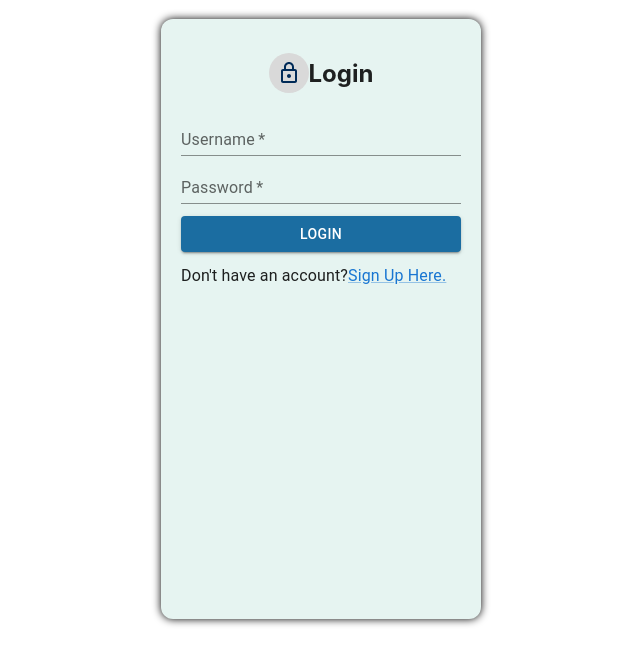
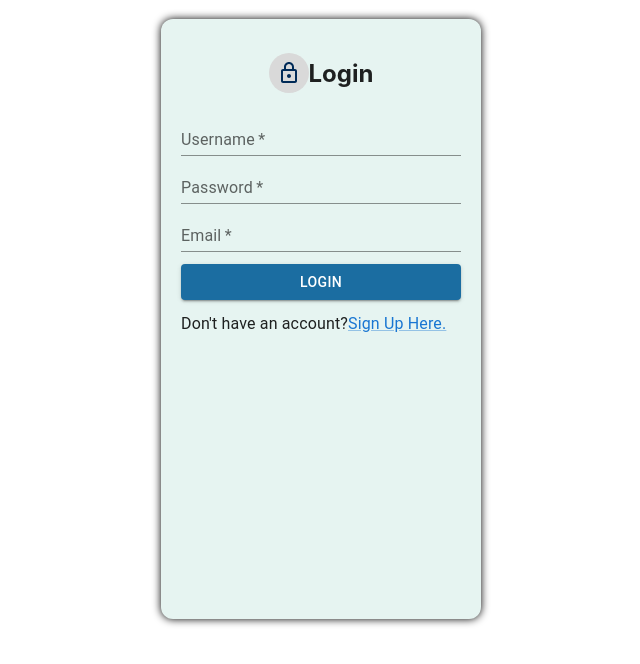
Before and after one commit to assassinki/frontend, a React (Create React App) app: page / in a window 1280 px wide. Shown: the top 664 px of the page, without its empty margins (319-959 px from the left). Built offline with nearby package versions, Linux system fonts and the light colour scheme.

Commit message:
feat: add email and password validation in frontend

```diff
--- a/src/view/signin.tsx
+++ b/src/view/signin.tsx
@@ -28,12 +28,13 @@ const Signin = () => {
 
   const [username, setUsername] = useState("");
   const [password, setPassword] = useState("");
+  const [email, setEmail] = useState("");
   const [error, setError] = useState("");
 
   const handleLogin = async (e: any) => {
     e.preventDefault();
 
-    if (!username || !password) {
+    if (!username || !password || !email) {
       setError("Fill the field");
       return;
     }
@@ -43,7 +44,9 @@ const Signin = () => {
       const res = await axios.post("http://localhost:4000/auth/login", {
         username,
         password,
+        email,
       });
+      localStorage.setItem("token", res.data.token);
       console.log("Login successful", res.data);
     } catch (err) {
       console.log("Login error!");
@@ -82,6 +85,16 @@ const Signin = () => {
             value={password}
             onChange={(e) => setPassword(e.target.value)}
           />
+          <TextField
+            id="standard-basic"
+            label="Email"
+            variant="standard"
+            placeholder="Enter Your Email address"
+            fullWidth
+            required
+            value={email}
+            onChange={(e) => setEmail(e.target.value)}
+          />
 
           <Button
             style={btnstyle}
--- a/src/view/signup.tsx
+++ b/src/view/signup.tsx
@@ -27,12 +27,25 @@ const SignUp = () => {
 
   const [username, setUsername] = useState("");
   const [password, setPassword] = useState("");
+  const [email, setEmail] = useState("");
   const [error, setError] = useState("");
+  const isEmailValid = (email: string) =>
+    /^[^\s@]+@[^\s@]+\.[^\s@]+$/.test(email);
+  const isPasswordStrong = (password: string) => password.length >= 8;
 
   const handleSignUp = async (event: any) => {
     event.preventDefault();
-    if (!username || !password) {
-      setError("Enter the username or password correctly!");
+
+    if (!isEmailValid(email)) {
+      setError("Invalid email address");
+      return;
+    }
+    if (!isPasswordStrong(password)) {
+      setError("Password must be at least 8 characters");
+      return;
+    }
+    if (!username || !password || !email) {
+      setError("Enter the username, password or email correctly!");
       return;
     }
     setError("");
@@ -40,6 +53,7 @@ const SignUp = () => {
       const response = await axios.post("http://localhost:4000/auth/signup", {
         username,
         password,
+        email,
       });
       console.log("sign up successful", response.data);
     } catch (err) {
@@ -86,6 +100,8 @@ const SignUp = () => {
             placeholder="Enter Your Email"
             fullWidth
             required
+            value={email}
+            onChange={(e) => setEmail(e.target.value)}
           />
 
           <Button
@@ -100,6 +116,9 @@ const SignUp = () => {
           <Typography>
             <Link href="/">Login Here.</Link>
           </Typography>
+          {error && (
+            <div style={{ color: "red", marginTop: "10px" }}>{error}</div>
+          )}
         </form>
       </Paper>
     </Grid>
```
